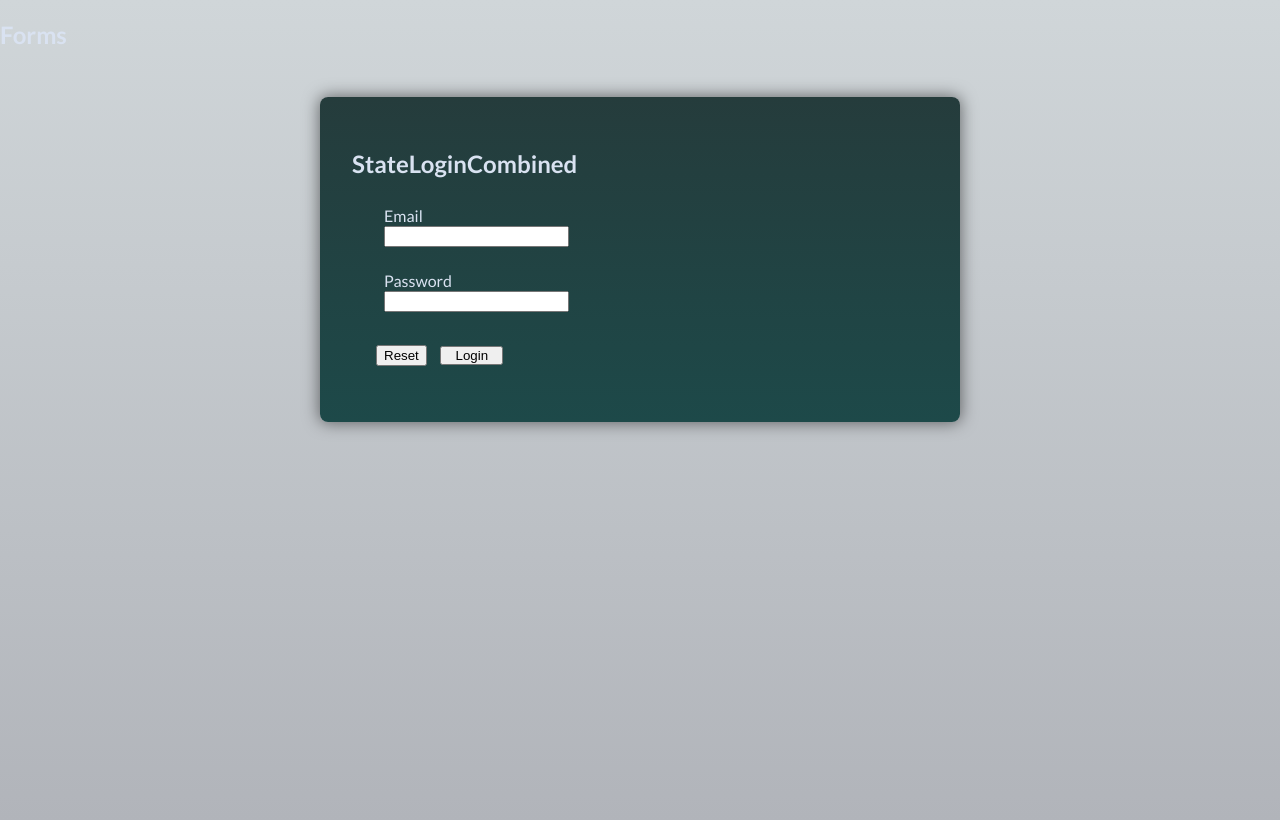
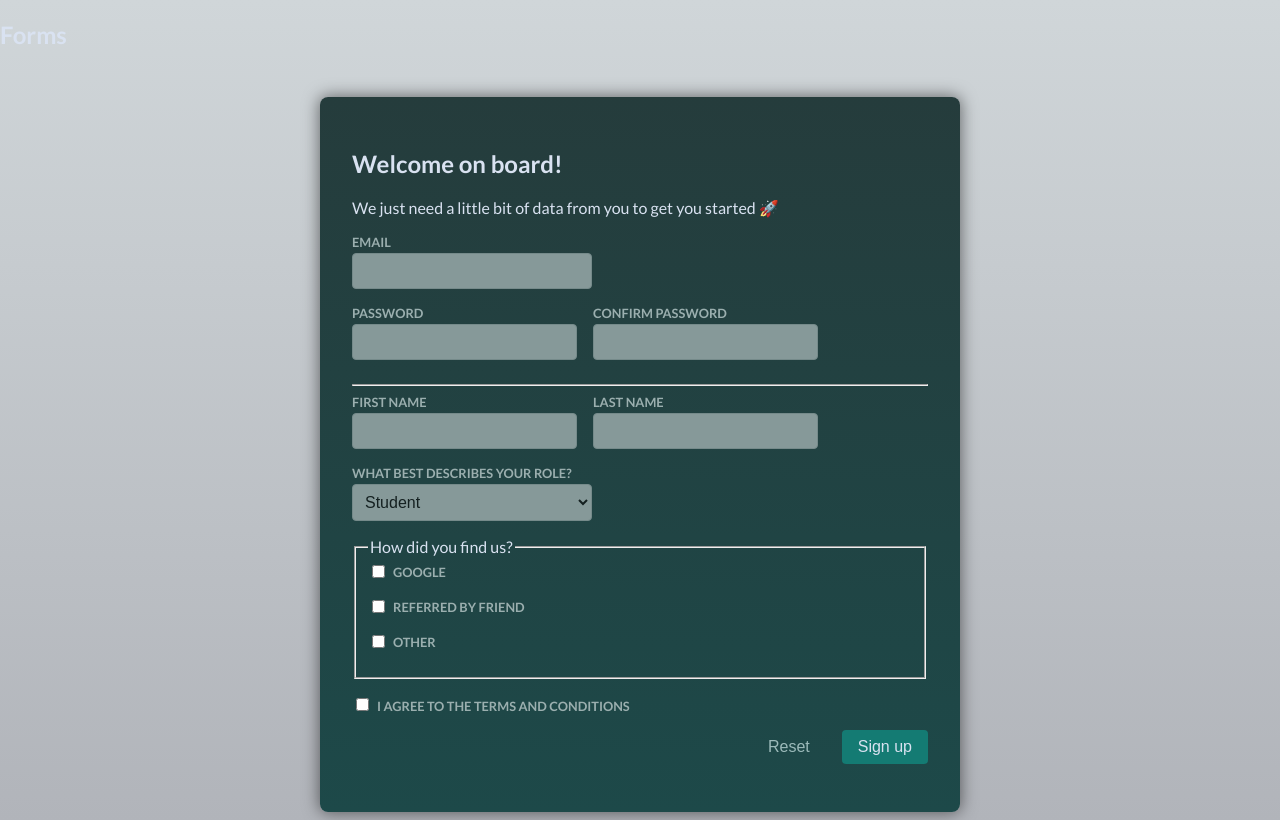
Before and after one commit to mynk-13/react-revision, a React (Vite) app in the folder React-Forms/: page / in a window 1280 px wide. Built offline with nearby package versions, Linux system fonts and the light colour scheme.

Commit message:
Custom Validation + built-in logic

```diff
--- a/React-Forms/src/App.jsx
+++ b/React-Forms/src/App.jsx
@@ -12,9 +12,9 @@ function App() {
     <>
     <h2>Forms</h2>
       {/* <StateLogin /> */}
-      <StateLoginCombined />
+      {/* <StateLoginCombined /> */}
       {/* <RefLogin /> */}
-      {/* <SignUp /> */}
+      <SignUp />
     </>
   )
 }
--- a/React-Forms/src/RefLogin.jsx
+++ b/React-Forms/src/RefLogin.jsx
@@ -15,11 +15,13 @@ const RefLogin = () => {
             console.log("Form Submitted !!!");
 
 
-            // console.log("Email : " , emailRef.current.value);
-            // console.log("Password : ", passwordRef.current.value);
+
 
             const emailEntered=emailRef.current.value;
             const passwordEntered=passwordRef.current.value;
+
+             console.log("Email : " , emailEntered);
+            console.log("Password : ",passwordEntered);
 
             if(!emailEntered.includes('@'))
             {setIsEmailInvalid(true);
--- a/React-Forms/src/SignUp.jsx
+++ b/React-Forms/src/SignUp.jsx
@@ -1,4 +1,4 @@
-import React from "react";
+import React, { useState } from "react";
 import "./SignUp.css";
 
 
@@ -8,8 +8,11 @@ import "./SignUp.css";
  * const fd=new FormData(e.target) --> built in browser constructor function
  * Object.entries(fd.entries());
  */
+
+//Validation with built-in props + custom Logic
 const  SignUp =() => {
 
+    const [passNotEqual, setPassNotEqual]=useState(false);
 
 
     const handleSubmit=(e)=>{
@@ -31,6 +34,13 @@ const  SignUp =() => {
 
        console.log(data);
 
+       if(data.password!==data['confirm-password'])
+       {setPassNotEqual(true);
+        return;
+       }
+
+       setPassNotEqual(false);
+
        e.target.reset();
 
     }
@@ -43,7 +53,7 @@ const  SignUp =() => {
 
       <div className="control">
         <label htmlFor="email">Email</label>
-        <input id="email" type="email" name="email" />
+        <input id="email" type="email" name="email" required />
       </div>
 
       <div className="control-row">
@@ -53,6 +63,8 @@ const  SignUp =() => {
             id="password"
             type="password"
             name="password"
+            required
+            minLength={6}
           />
         </div>
 
@@ -62,10 +74,10 @@ const  SignUp =() => {
             id="confirm-password"
             type="password"
             name="confirm-password"
-
+            required
           />
         </div>
-
+       <div>{passNotEqual && <p>Password must match confirm password</p>}</div>
       </div>
 
       <hr />
@@ -73,12 +85,12 @@ const  SignUp =() => {
       <div className="control-row">
         <div className="control">
           <label htmlFor="first-name">First Name</label>
-          <input type="text" id="first-name" name="first-name" />
+          <input type="text" id="first-name" name="first-name" required />
         </div>
 
         <div className="control">
           <label htmlFor="last-name">Last Name</label>
-          <input type="text" id="last-name" name="last-name" />
+          <input type="text" id="last-name" name="last-name" required />
         </div>
       </div>
 
@@ -123,7 +135,7 @@ const  SignUp =() => {
 
       <div className="control">
         <label htmlFor="terms-and-conditions">
-          <input type="checkbox" id="terms-and-conditions" name="terms" />I
+          <input type="checkbox" id="terms-and-conditions" name="terms" required />I
           agree to the terms and conditions
         </label>
       </div>
```
